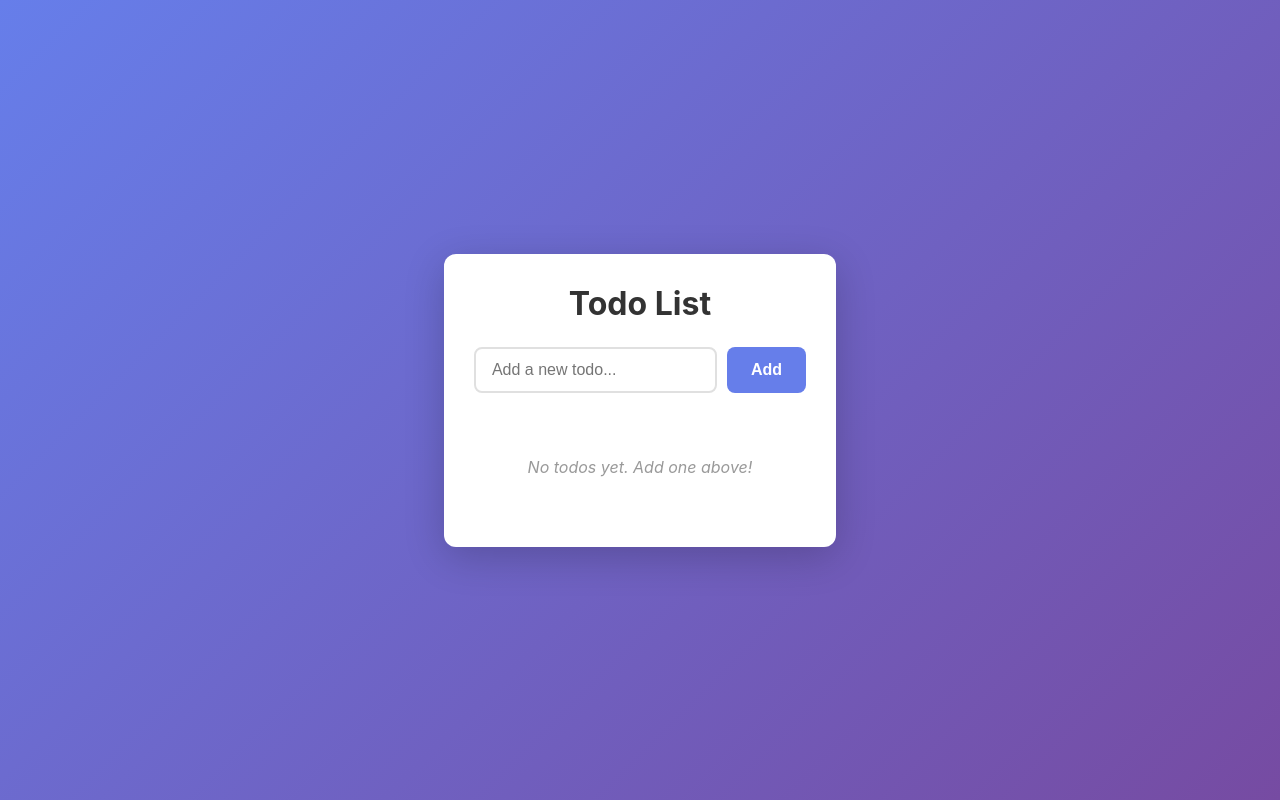
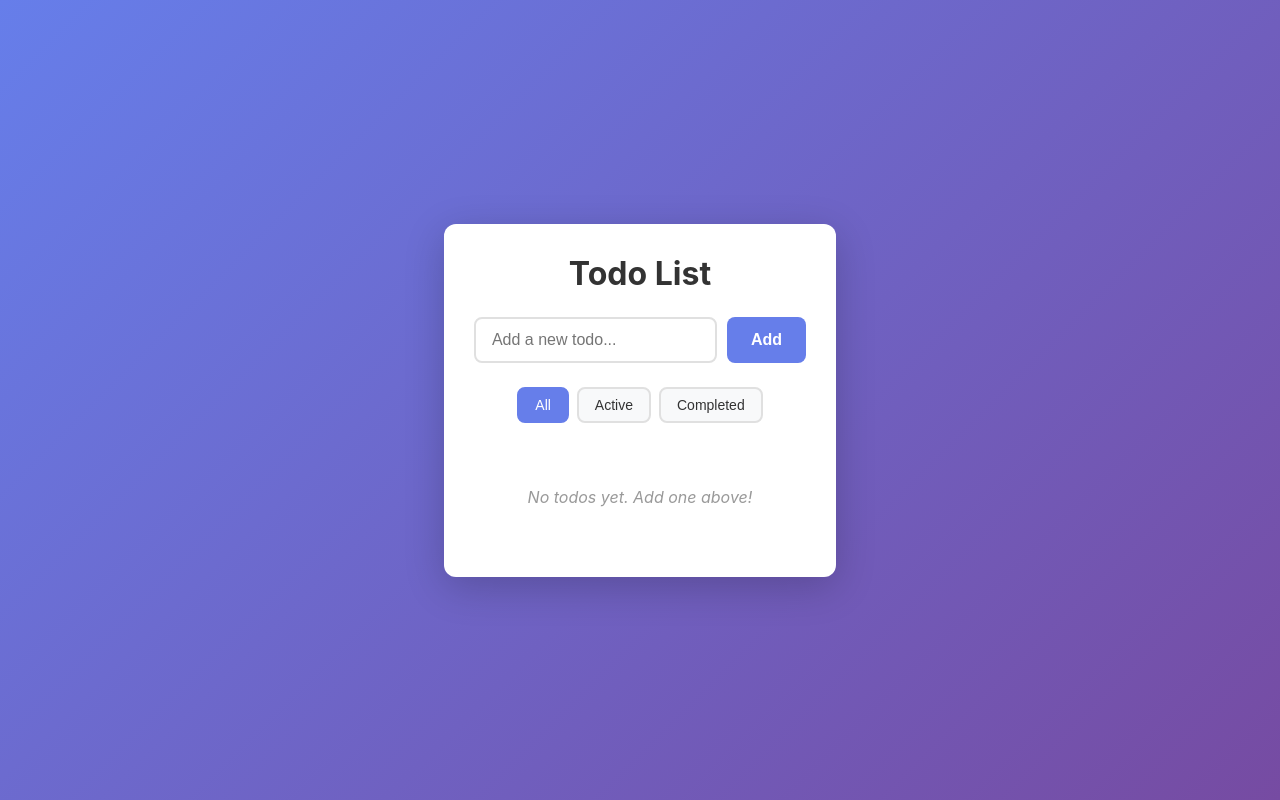
Before and after one commit to tetiana-kolomiiets/new-project, a React (Vite) app: page / in a window 1280 px wide. Built offline with nearby package versions, Linux system fonts and the light colour scheme; the HTML template or start-up script is replaced by a standard one.

Commit message:
add new feature 2

```diff
--- a/src/App.jsx
+++ b/src/App.jsx
@@ -6,6 +6,7 @@ function App() {
   const [input, setInput] = useState('');
   const [editingId, setEditingId] = useState(null);
   const [editText, setEditText] = useState('');
+  const [filter, setFilter] = useState('all'); // 'all', 'active', 'completed'
 
   const addTodo = () => {
     if (input.trim() !== '') {
@@ -60,6 +61,12 @@ function App() {
     }
   };
 
+  const filteredTodos = todos.filter((todo) => {
+    if (filter === 'active') return !todo.completed;
+    if (filter === 'completed') return todo.completed;
+    return true; // 'all'
+  });
+
   return (
     <div className="app">
       <div className="container">
@@ -77,11 +84,30 @@ function App() {
             Add
           </button>
         </div>
+        <div className="filter-container">
+          <button onClick={() => setFilter('all')} className={`filter-button ${filter === 'all' ? 'active' : ''}`}>
+            All
+          </button>
+          <button onClick={() => setFilter('active')} className={`filter-button ${filter === 'active' ? 'active' : ''}`}>
+            Active
+          </button>
+          <button onClick={() => setFilter('completed')} className={`filter-button ${filter === 'completed' ? 'active' : ''}`}>
+            Completed
+          </button>
+        </div>
         <ul className="todo-list">
-          {todos.length === 0 ? (
-            <li className="empty-state">No todos yet. Add one above!</li>
+          {filteredTodos.length === 0 ? (
+            <li className="empty-state">
+              {todos.length === 0
+                ? 'No todos yet. Add one above!'
+                : filter === 'active'
+                ? 'No active todos!'
+                : filter === 'completed'
+                ? 'No completed todos!'
+                : 'No todos yet. Add one above!'}
+            </li>
           ) : (
-            todos.map((todo) => (
+            filteredTodos.map((todo) => (
               <li key={todo.id} className={`todo-item ${todo.completed ? 'completed' : ''}`}>
                 {editingId === todo.id ? (
                   <>
--- a/src/index.css
+++ b/src/index.css
@@ -73,6 +73,40 @@ h1 {
 }
 
 .add-button:active {
+  transform: scale(0.98);
+}
+
+.filter-container {
+  display: flex;
+  gap: 8px;
+  margin-bottom: 24px;
+  justify-content: center;
+}
+
+.filter-button {
+  padding: 8px 16px;
+  background: #f8f9fa;
+  color: #333;
+  border: 2px solid #e0e0e0;
+  border-radius: 8px;
+  font-size: 14px;
+  font-weight: 500;
+  cursor: pointer;
+  transition: all 0.3s;
+}
+
+.filter-button:hover {
+  background: #e9ecef;
+  border-color: #667eea;
+}
+
+.filter-button.active {
+  background: #667eea;
+  color: white;
+  border-color: #667eea;
+}
+
+.filter-button:active {
   transform: scale(0.98);
 }
 
```
